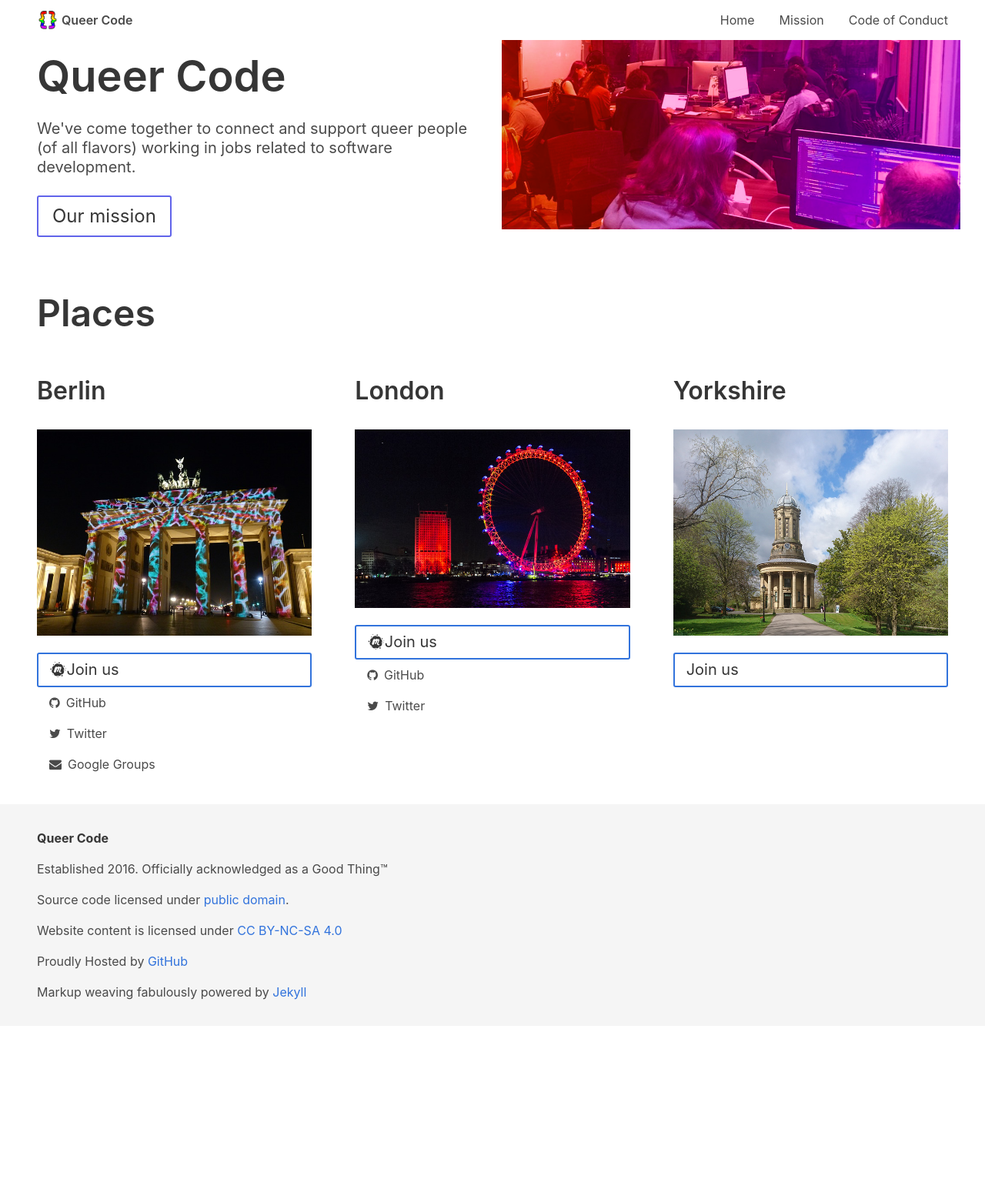
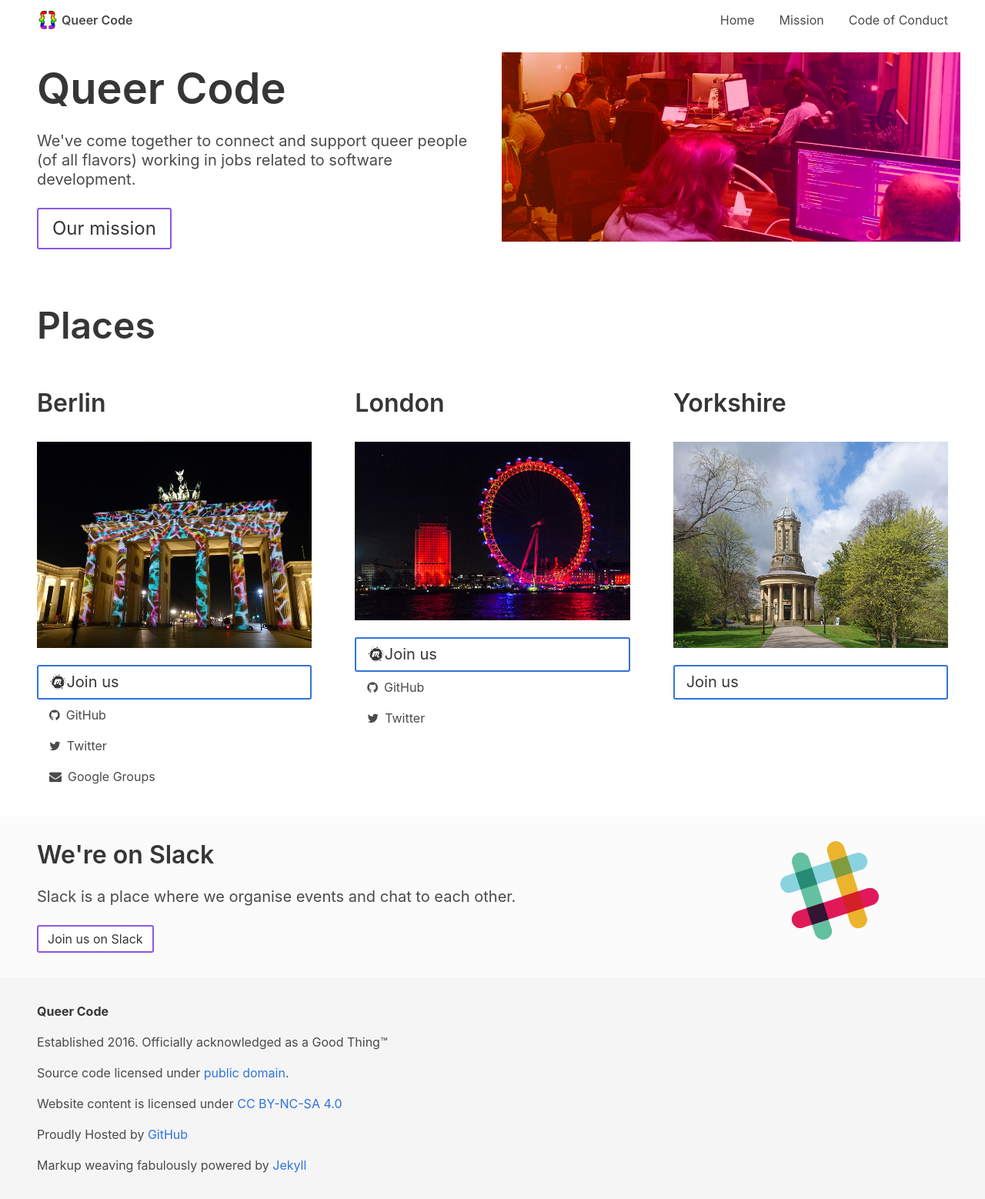
Before and after one commit to QueerCodeOrg/queercodeberlin.github.io, a Jekyll site: the page built from index.html, in a window 1280 px wide. Shown: the whole page at 77% size. Built offline with Jekyll 4.4.1, drawn with Linux system fonts in a browser that asks for light colours; before the commit the page ends 1333 px from its top, so only the background shows below that.

Commit message:
Add Slack section

```diff
--- a/_sass/queercode/components/navbar.scss
+++ b/_sass/queercode/components/navbar.scss
@@ -1,3 +1,7 @@
+.navbar {
+  margin-bottom: 1em;
+}
+
 @media (min-width: 1024px) {
   .navbar {
     padding: 0 1em;
--- /dev/null
+++ b/_sass/queercode/components/slack.scss
@@ -0,0 +1,16 @@
+.slack {
+  margin: 0 -2em;
+  padding: 2em 3em;
+
+  background: #fbfbfb;
+}
+
+.slack .logo {
+  width: 8em;
+}
+
+@media (min-width: 1024px) {
+  .slack .logo {
+    // margin: 2em;
+  }
+}
--- a/_sass/queercode/utilities/animations.scss
+++ b/_sass/queercode/utilities/animations.scss
@@ -5,5 +5,5 @@
 }
 
 .is-rainbow {
-  animation: rainbowHueShift 60s infinite;
+  animation: rainbowHueShift 40s infinite;
 }
--- a/css/styles.scss
+++ b/css/styles.scss
@@ -70,6 +70,7 @@
 // @import "bulma/components/panel";
 // @import "bulma/components/tabs";
 @import "queercode/components/places";
+@import "queercode/components/slack";
 
 // grid
 
--- a/index.html
+++ b/index.html
@@ -9,9 +9,9 @@
       <h1 class="title is-spaced">
         Queer Code
       </h1>
-      <h2 class="subtitle">
+      <p class="subtitle">
          {{ site.description }}
-      </h2>
+      </p>
       <p>
         <a class="button is-bordered is-rainbow" href="/mission">Our mission</a>
       </p>
@@ -81,5 +81,21 @@
       </div>
     </div>
   </div>
+</div>
 
+<div class="slack">
+  <div class="columns">
+    <div class="column">
+      <h2 class="title is-spaced">We're on Slack</h2>
+      <p class="subtitle">Slack is a place where we organise events and chat to each other.</p>
+      <p>
+        <a class="button is-bordered is-rainbow" href="https://slackinvite-qcldn.herokuapp.com/">
+          Join us on Slack
+        </a>
+      </p>
+    </div>
+    <div class="column is-one-fifth">
+      <img class="logo" src="images/logo-slack.svg" alt="Slack logo" />
+    </div>
+  </div>
 </div>
```
Also changed, not shown: images/logo-slack.svg (added).
